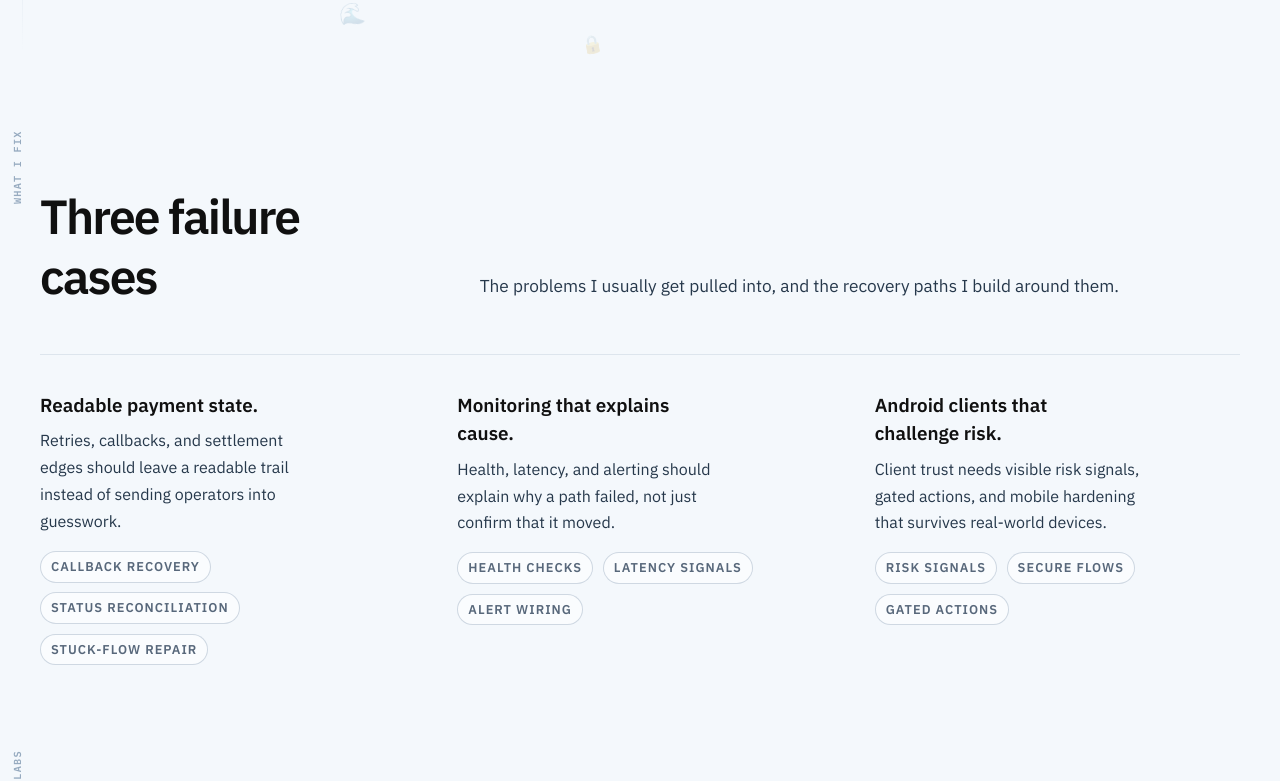
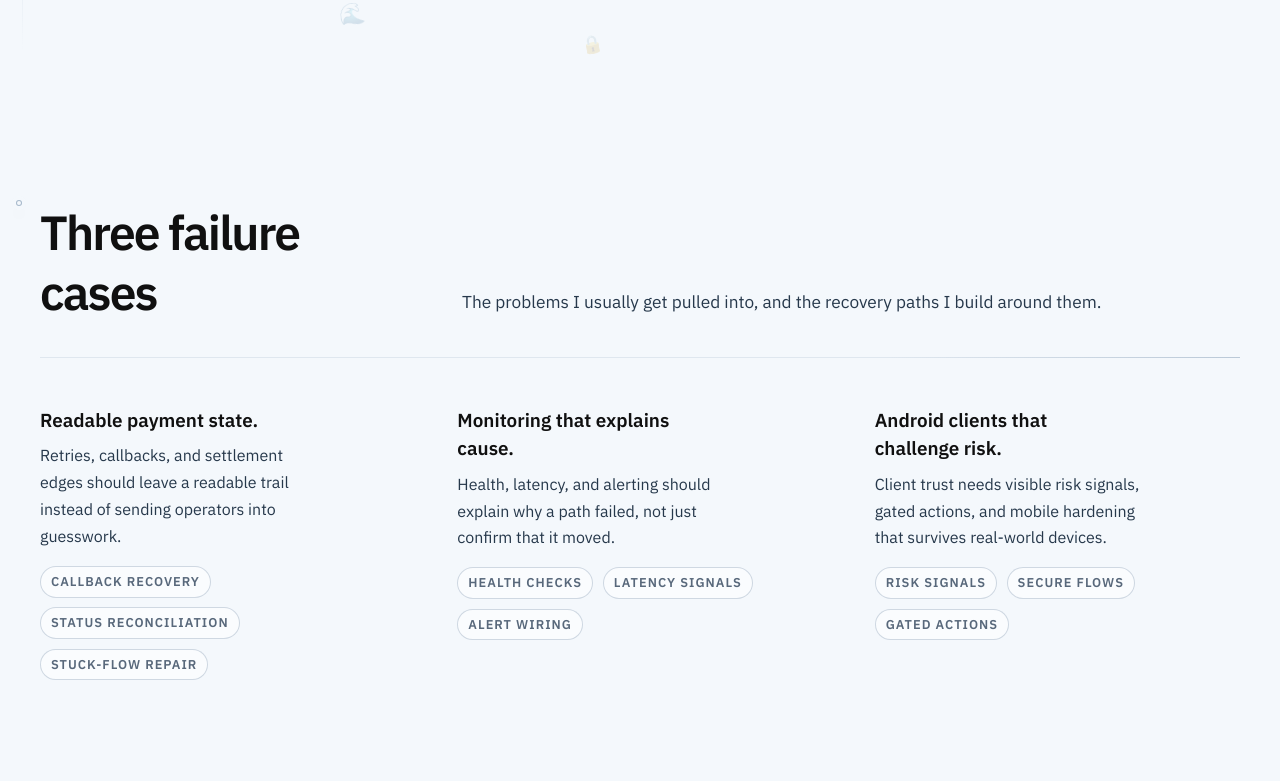
Before and after one commit to fattah247/fattah-portfolio, a Next.js app: page / in a window 1280 px wide. Shown: the part 699-1480 px from the top of the page. Built offline with nearby package versions, Linux system fonts and the light colour scheme.

Commit message:
improvement: reduce redundant desktop section chrome

```diff
--- a/app/globals.css
+++ b/app/globals.css
@@ -2125,21 +2125,19 @@ section[id] {
   }
 
   section[data-stage-nav]::after {
-    content: attr(data-stage-label);
+    content: "";
     position: absolute;
-    left: max(-4.7rem, calc((80rem - 100vw) / 2 - 1.7rem));
-    top: 6.2rem;
-    color: rgba(20, 63, 108, 0.42);
-    font-family: var(--font-mono), monospace;
-    font-size: 0.64rem;
-    font-weight: 700;
-    letter-spacing: 0.12em;
-    line-height: 1;
+    left: max(-4.52rem, calc((80rem - 100vw) / 2 - 1.52rem));
+    top: 5.95rem;
+    width: 0.42rem;
+    height: 0.42rem;
+    border: 1px solid rgba(20, 63, 108, 0.34);
+    border-radius: 999px;
+    background: rgba(244, 248, 252, 0.92);
+    box-shadow:
+      0 0 0 4px rgba(244, 248, 252, 0.86),
+      0 10px 18px rgba(20, 63, 108, 0.08);
     pointer-events: none;
-    text-transform: uppercase;
-    transform: rotate(-90deg);
-    transform-origin: left top;
-    white-space: nowrap;
   }
 
   .hero-section {
@@ -2227,26 +2225,39 @@ section[id] {
 
   .section-top {
     display: grid;
-    grid-template-columns: minmax(18rem, 0.34fr) minmax(0, 0.66fr);
+    grid-template-columns: minmax(18rem, 0.32fr) minmax(0, 0.68fr);
     align-items: end;
-    gap: 3rem;
-    margin-bottom: 3rem;
+    gap: 3.5rem;
+    margin-bottom: 2.7rem;
+    min-height: 10.75rem;
+    border-bottom: 1px solid rgba(20, 63, 108, 0.09);
+    padding-bottom: 2.2rem;
+    position: relative;
+  }
+
+  .section-top::after {
+    content: "";
+    position: absolute;
+    right: 0;
+    bottom: -1px;
+    width: min(22rem, 34vw);
+    height: 1px;
+    background: linear-gradient(90deg, transparent, rgba(20, 63, 108, 0.18));
   }
 
   .section-title {
-    max-width: 9ch;
+    max-width: 10ch;
   }
 
   .section-intro {
     margin-top: 0;
-    max-width: 48rem;
+    max-width: 44rem;
     padding-bottom: 0.36rem;
   }
 
   .failure-list {
     gap: 3.25rem;
-    border-top: 1px solid rgba(20, 63, 108, 0.1);
-    padding-top: 2.25rem;
+    padding-top: 0.3rem;
   }
 
   .project-stage {
@@ -2316,16 +2327,14 @@ section[id] {
   }
 
   .career-timeline {
-    border-top: 1px solid rgba(20, 63, 108, 0.1);
-    padding-top: 2.4rem;
+    padding-top: 0.4rem;
   }
 
   .stack-list {
     max-width: none;
     grid-template-columns: repeat(5, minmax(0, 1fr));
     gap: 1.5rem;
-    border-top: 1px solid rgba(20, 63, 108, 0.1);
-    padding-top: 2.1rem;
+    padding-top: 0.35rem;
   }
 
   .stack-row {
@@ -2337,13 +2346,23 @@ section[id] {
   #contact {
     display: grid;
     grid-template-columns: minmax(18rem, 0.34fr) minmax(0, 0.66fr);
-    align-items: end;
+    align-items: center;
     column-gap: 3rem;
+    min-height: 0;
+    padding-top: 3.6rem;
+    padding-bottom: 4.6rem;
   }
 
   #contact .section-top {
     display: block;
     margin-bottom: 0;
+    min-height: 0;
+    border-bottom: 0;
+    padding-bottom: 0;
+  }
+
+  #contact .section-top::after {
+    display: none;
   }
 
   #contact .section-title {
```
